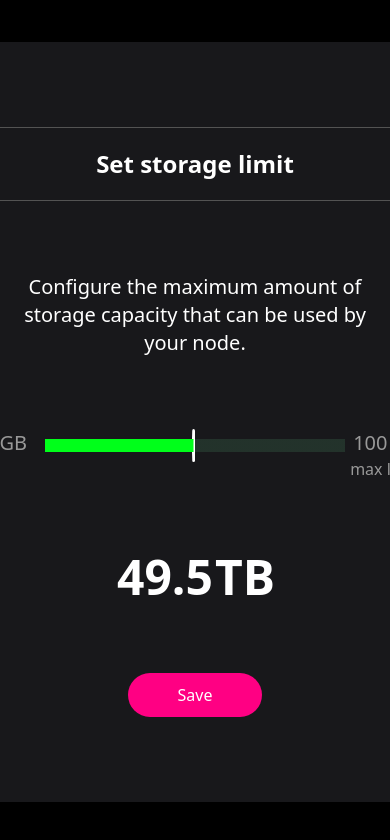
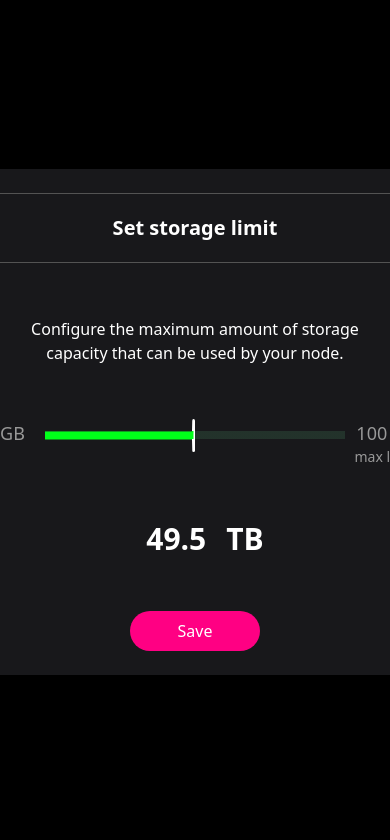
Before and after one commit to Victor-KingStorm/Electron, a Next.js app: page /SetStorage in a window 390 px wide. Shown: the top 840 px of the page. Built offline with nearby package versions, Linux system fonts and the light colour scheme.

Commit message:
SetStoragePage responsive fixed

```diff
--- a/src/app/SetStorage/page.tsx
+++ b/src/app/SetStorage/page.tsx
@@ -16,32 +16,32 @@ const SetStorage = () => {
         setValue(e.target.value);
     }
     return (
-        <div className="md:py-[20vh] py-[5vh] md:px-[10vw] px-[5vw] h-screen justify-items-center">
-            <div className="flex flex-col gap-10 bg-zinc-900 h-full md:py-10 py-[10vh] px-8 text-center rounded-xl justify-between">
-                <div className=" border-[1px] border-[#535353] p-5 rounded-xl text-2xl font-bold">
+        <div className="md:py-[20vh] py-[20vh] md:px-[10vw] px-[5vw] h-screen justify-items-center">
+            <div className="flex flex-col gap-4 bg-zinc-900 h-full md:py-10 py-6 px-8 text-center rounded-xl justify-between">
+                <div className="border-[1px] border-[#535353] p-5 rounded-xl md:text-2xl text-xl font-bold">
                     <p>Set storage limit</p>
                 </div>
 
-                <div className="px-10 text-xl">
+                <div className="px-10 text-base md:text-xl">
                     <p>Configure the maximum amount of storage capacity that can be used by your node.</p>
                 </div>
 
                 <div className="flex flex-row">
-                    <p className="w-20 text-[#999999] text-xl">0 GB</p>
+                    <p className="w-20 text-[#999999] text-lg">0 GB</p>
                     <input type="range" className="win10-thumb text-[#00FF1A] flex-1" defaultValue="49.5" min="0" max="100" step="0.5" onChange={(e)=>changeValue(e)}/>
-                    <div className="w-20 flex flex-col text-[#999999]">
-                        <p className="text-xl">100 TB</p>
+                    <div className="w-20 flex flex-col text-sm text-[#999999]">
+                        <p className="text-lg">100 TB</p>
                         <p>max limit</p>
                     </div>
                 </div>
 
                 <div className="flex flex-row text-center justify-center">
-                    <p className="text-5xl font-bold w-[100px]">{value} </p>
-                    <p className="text-5xl font-bold">TB</p>
+                    <p className="text-3xl font-bold w-[100px]">{value} </p>
+                    <p className="text-3xl font-bold">TB</p>
                 </div>
 
                 <div className="">
-                    <button className="bg-[#FF0083] py-[10px] px-[50px] rounded-full" onClick={nextPage}>
+                    <button className="bg-[#FF0083] py-2 px-12 rounded-full" onClick={nextPage}>
                         Save
                     </button>
                 </div>
--- a/src/styles/globals.css
+++ b/src/styles/globals.css
@@ -167,7 +167,7 @@ input[type="range"].win10-thumb {
     --thumb-height: 1.375em;
     --thumb-width: 0.125em;
     --clip-edges: 0.0125em;
-    --track-height: 0.5em;
+    --track-height: 0.3em;
 }
 
 @media (prefers-color-scheme: dark) {
```
